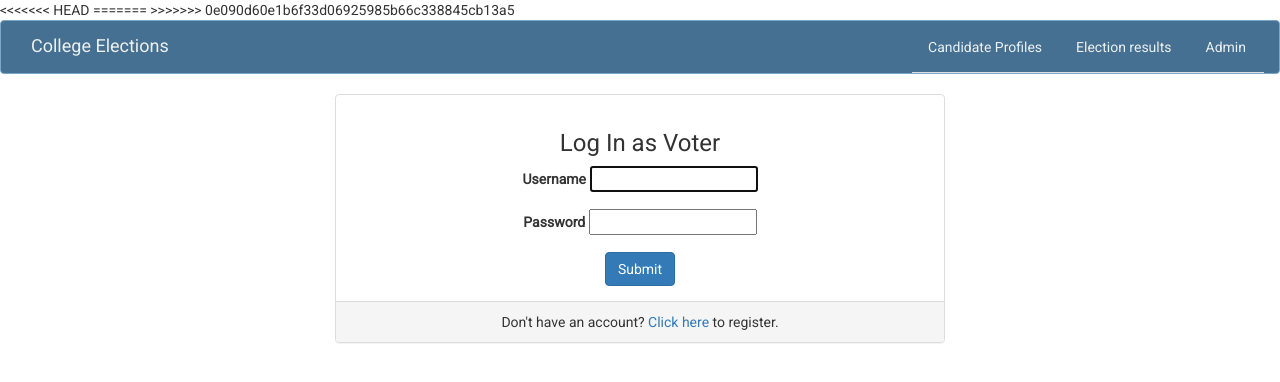
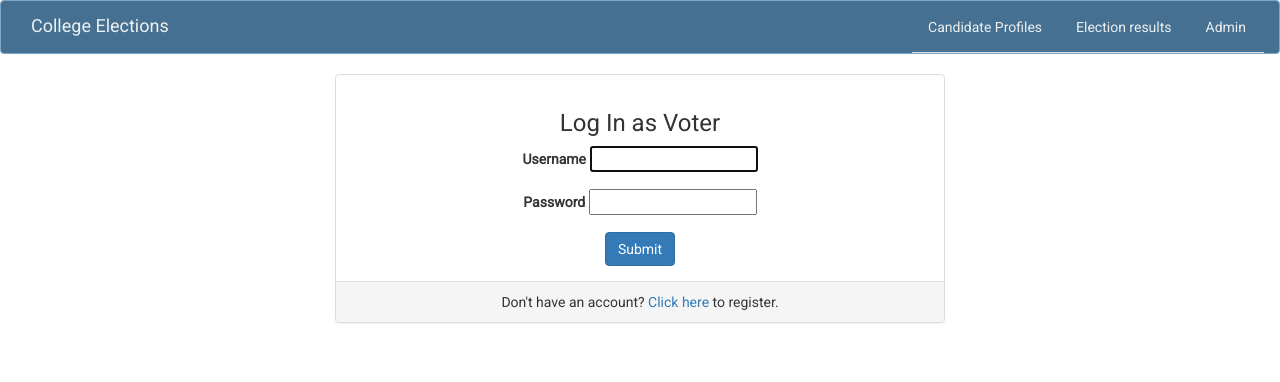
Before and after one commit to mehnazyunus/election-system, a Django app: page /election/accounts/login/voter_login/ in a window 1280 px wide. Shown: the top 382 px of the page. Run offline with Django 3.2, Linux system fonts and the light colour scheme; some libraries are stand-ins or nearby versions.

Commit message:
UI changes

```diff
--- a/election/templates/base.html
+++ b/election/templates/base.html
@@ -7,13 +7,10 @@
     {% load staticfiles %}
 
     <link rel="stylesheet" href="https://maxcdn.bootstrapcdn.com/bootstrap/3.3.6/css/bootstrap.min.css">
-<<<<<<< HEAD
     <link href='https://fonts.googleapis.com/css?family=Roboto:300' rel='stylesheet' type='text/css' media="screen">
     <link rel="stylesheet" type="text/css" href="{% static 'election/style.css' %}"/>
-=======
     <link href='https://fonts.googleapis.com/css?family=Roboto' rel='stylesheet' type='text/css' media="screen">
     <link rel="stylesheet" type="text/css" href="{% static 'election/style.css' %}">
->>>>>>> 0e090d60e1b6f33d06925985b66c338845cb13a5
     <script src="https://ajax.googleapis.com/ajax/libs/jquery/1.12.0/jquery.min.js"></script>
     <script src="http://maxcdn.bootstrapcdn.com/bootstrap/3.3.6/js/bootstrap.min.js"></script>
 </head>
@@ -45,7 +42,7 @@
                             <li><a href="{% url 'vote_preview' %}">Vote</a></li>
                         {% endif %}
                     {% endif %}
-                    <li class="active">Signed in as {{ user.username }}</li>
+                    <li class="active"><a href="#">Signed in as {{ user.username }}</a></li>
                     <li><a href="{%  url 'logout' %}?next={% url 'signup' %}"> Logout</a></li>
                 {% else %}
                     <li><a href="{% url 'admin:login' %}">Admin</a></li>
```
